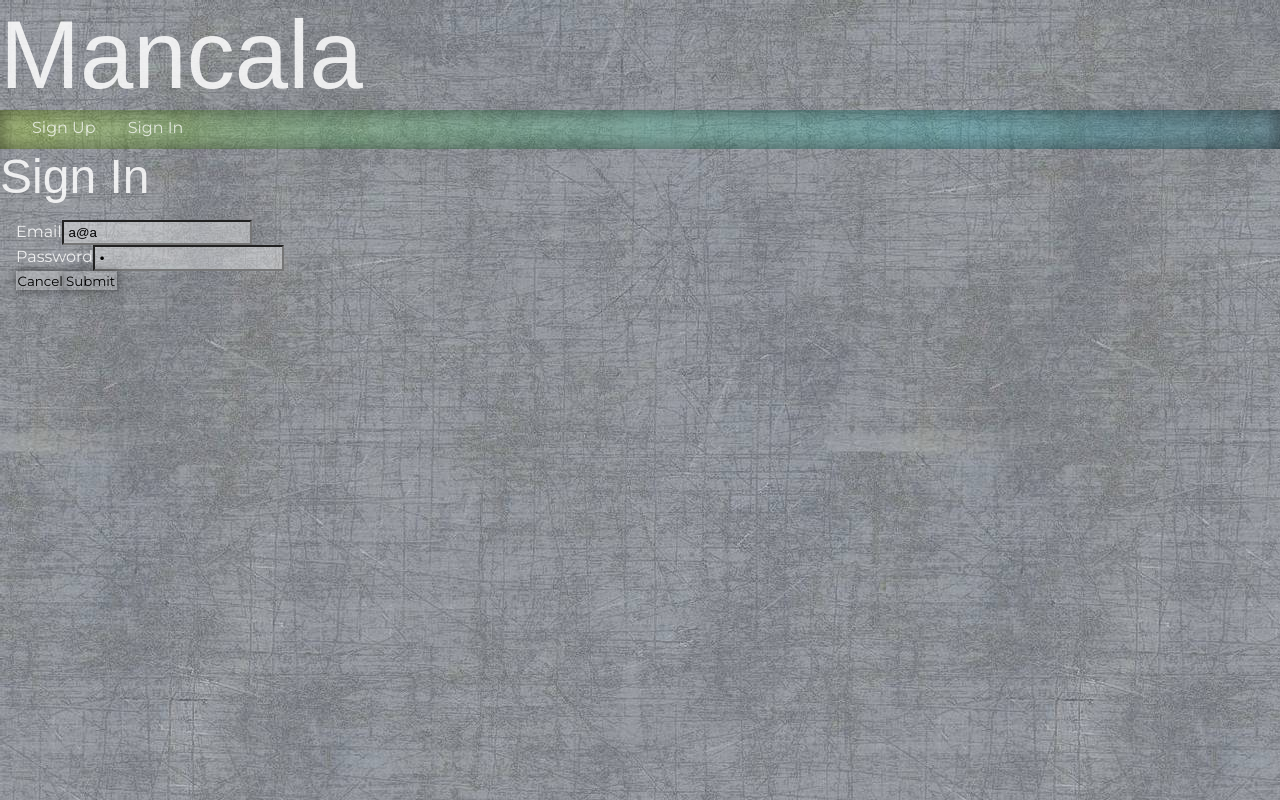
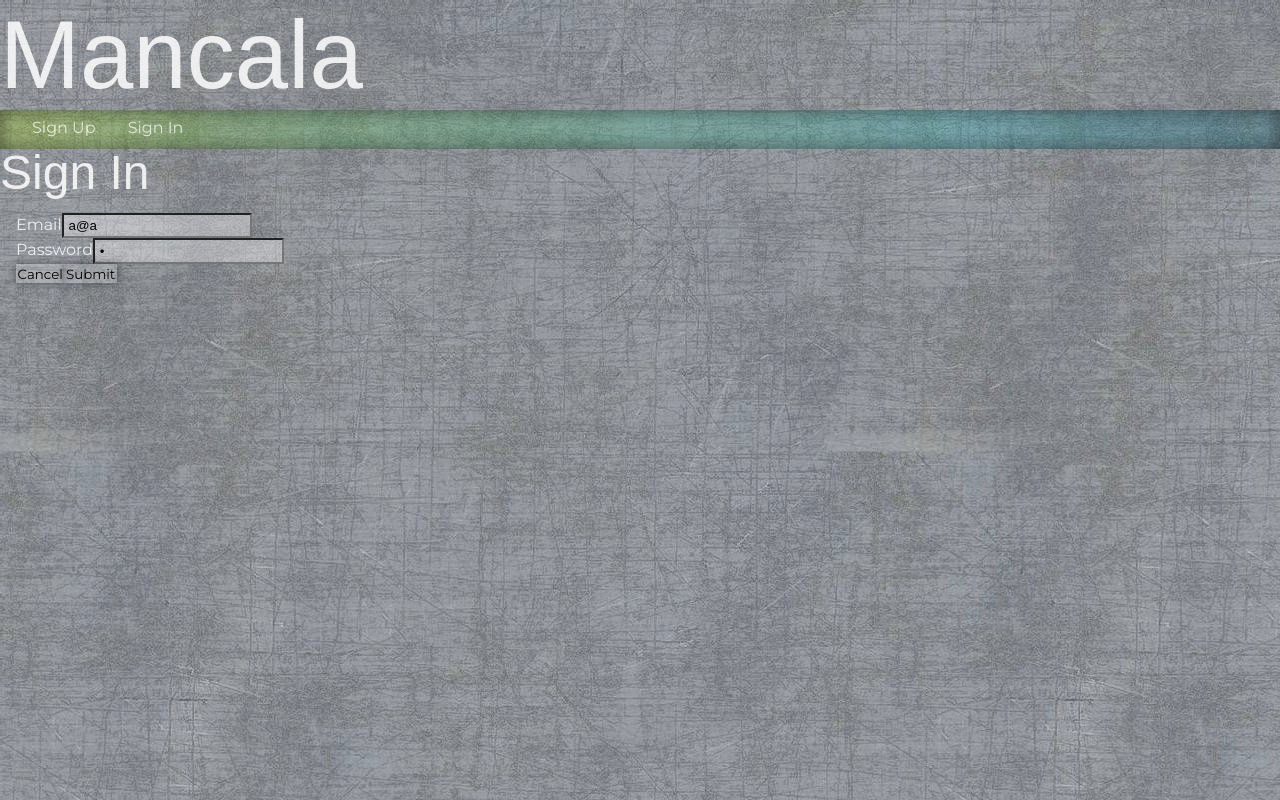
Before and after one commit to lizcramerfox/mancala, a React app: page /#/sign-in in a window 1280 px wide. Built offline with nearby package versions, Linux system fonts and the light colour scheme; a web font is replaced by a local one.

Commit message:
Fixes padding on, auth, auth buttons & auth headers

```diff
--- a/src/components/Auth/auth.module.scss
+++ b/src/components/Auth/auth.module.scss
@@ -7,22 +7,23 @@ form {
 }
 
 h3 {
-  text-align: bottom;
   color: $white-85;
   font-family: $title-font;
   font-size: 3rem;
   font-weight: 200;
+  line-height: 100%;
   margin: 0;
   padding: 0;
 }
 
 .auth {
+  align-content: bottom;
   animation: .5s ease-in-out 0s 1 light-bounce-in;
   background: $gradient-colors;
   box-shadow: $header-box-shadow;
   font-family: $body-font;
-  margin: 1rem 0 0;
-  padding: 1rem;
+  margin: 2rem 0;
+  padding: .5rem 1rem;
   position: fixed;
   z-index: 10000;
   display: grid;
@@ -35,7 +36,7 @@ h3 {
   justify-self: right;
   display: grid;
   grid-template-columns: 1fr 1fr;
-  padding: .3rem 1rem;
+  padding: .3rem 0;
 
   .form-label {
     margin-right: 1rem;
@@ -49,7 +50,7 @@ h3 {
 
   .button {
     margin: 1rem 0 0 1rem;
-    padding: .1rem
+    padding: .2rem;
   }
 
   .text-input {
```
